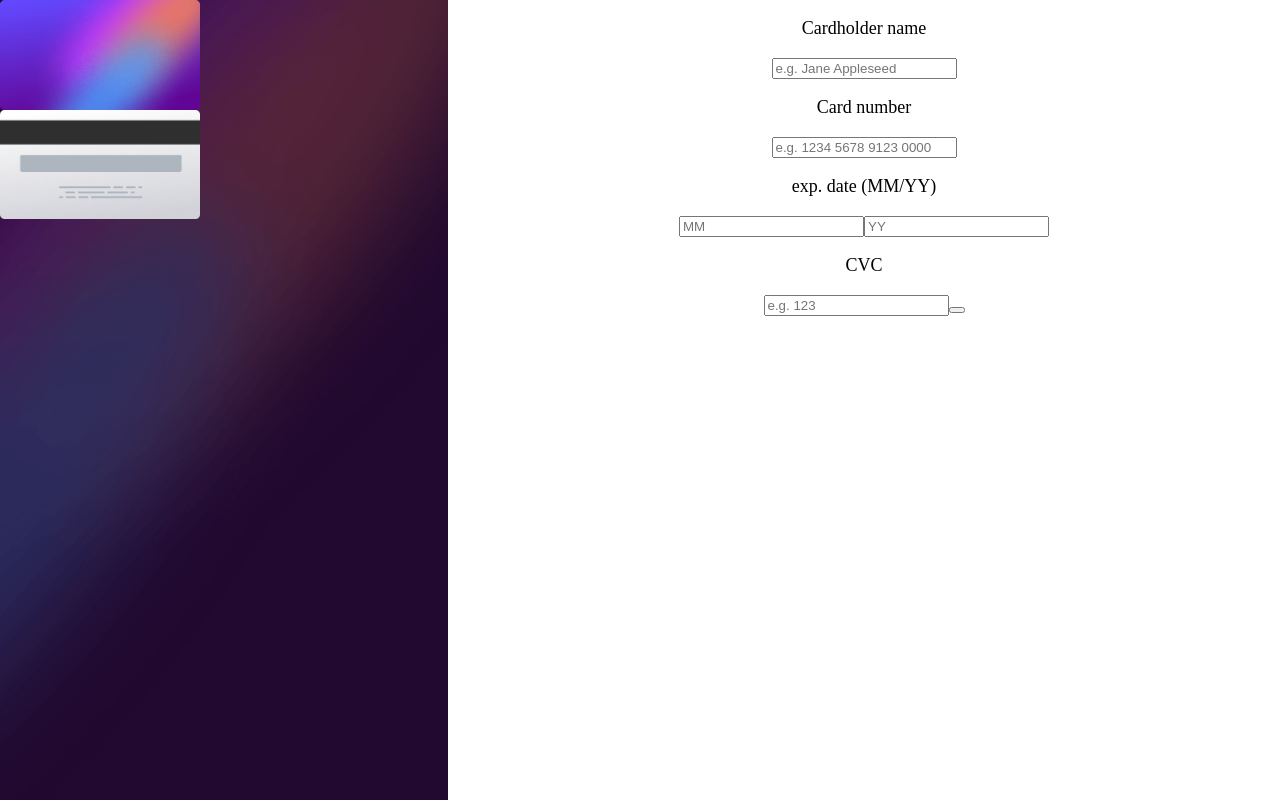
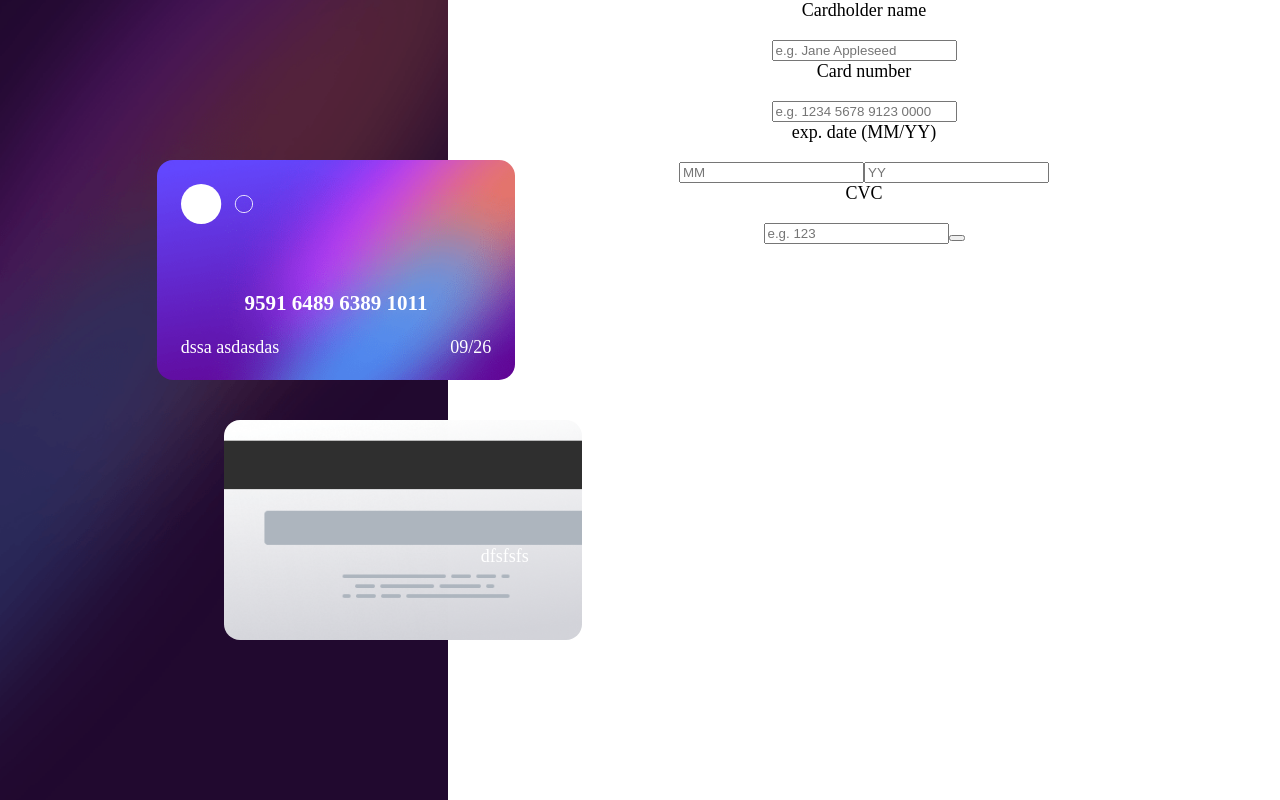
Before and after one commit to Krzyzaniaq/card_details_form, a React (Vite) app: page / in a window 1280 px wide. Built offline with nearby package versions, Linux system fonts and the light colour scheme.

Commit message:
Card styles

```diff
--- a/src/Card/Card.module.css
+++ b/src/Card/Card.module.css
@@ -7,4 +7,6 @@
     height: 100vh;
     display: flex;
     flex-direction: column;
+    gap: 40px;
+    justify-content: center;
 }
--- a/src/Card/CardBack.jsx
+++ b/src/Card/CardBack.jsx
@@ -1,9 +1,10 @@
 import classes from './CardBack.module.css';
-import bgCardBack from '../assets/bg-card-back.png';
 
 const CardBack = () => {
   return (
-    <img src={bgCardBack} className={classes.cardback} alt="Card Background" />
+    <div className={classes['card-back']}>
+      <p className={classes['card-back-cvc']}>dfsfsfs</p>
+    </div>
   );
 };
 
--- a/src/Card/CardBack.module.css
+++ b/src/Card/CardBack.module.css
@@ -1,3 +1,20 @@
-.cardback {
-    width: 200px;
+.card-back {
+    position: relative;
+    background-image: url('../assets/bg-card-back.png');
+    background-size: cover;
+    background-repeat: no-repeat;
+    width: 80%;
+    height: 220px;
+    display: flex;
+    flex-direction: column;
+    padding: 24px;
+    color: #fff;
+    border-radius: 16px;
+    left: 50%;
 }
+
+.card-back-cvc {
+    position: absolute;
+    bottom: 25%;
+    right: 15%;
+}
--- a/src/Card/CardFront.jsx
+++ b/src/Card/CardFront.jsx
@@ -1,13 +1,18 @@
 import classes from './CardFront.module.css';
-import bgCardFront from '../assets/bg-card-front.png';
+import cardLogo from '../assets/card-logo.svg';
 
 const CardFront = () => {
   return (
-    <img
-      src={bgCardFront}
-      className={classes.cardfront}
-      alt="Card Background"
-    />
+    <div className={classes['card-front']}>
+      <img src={cardLogo} className={classes['card-logo']} alt="card logo" />
+      <div className={classes['card-container']}>
+        <h3 className={classes['card-number']}>9591 6489 6389 1011</h3>
+        <div className={classes['card-bottom']}>
+          <p className={classes['card-name']}>dssa asdasdas</p>
+          <p className={classes['card-date']}>09/26</p>
+        </div>
+      </div>
+    </div>
   );
 };
 
--- a/src/Card/CardFront.module.css
+++ b/src/Card/CardFront.module.css
@@ -1,3 +1,37 @@
-.cardfront {
-    width: 200px;
+.card-front {
+    position: relative;
+    background-image: url('../assets/bg-card-front.png');
+    background-size: cover;
+    background-repeat: no-repeat;
+    width: 80%;
+    height: 220px;
+    display: flex;
+    flex-direction: column;
+    justify-content: space-between;
+    padding: 24px;
+    color: #fff;
+    border-radius: 16px;
+    left: 35%;
 }
+
+.card-logo {
+    width: 72px;
+}
+
+.card-container {
+
+    height: 50%;
+    display: flex;
+    flex-direction: column;
+    justify-content: space-between;
+}
+
+.card-bottom {
+    display: flex;
+    flex-direction: row;
+    justify-content: space-between;
+}
+
+.card-bottom p {
+    margin: 0
+}
--- a/src/index.css
+++ b/src/index.css
@@ -25,3 +25,7 @@ body {
   margin: 0;
   text-align: center;
 }
+
+p {
+  margin-top: 0;
+}
```
